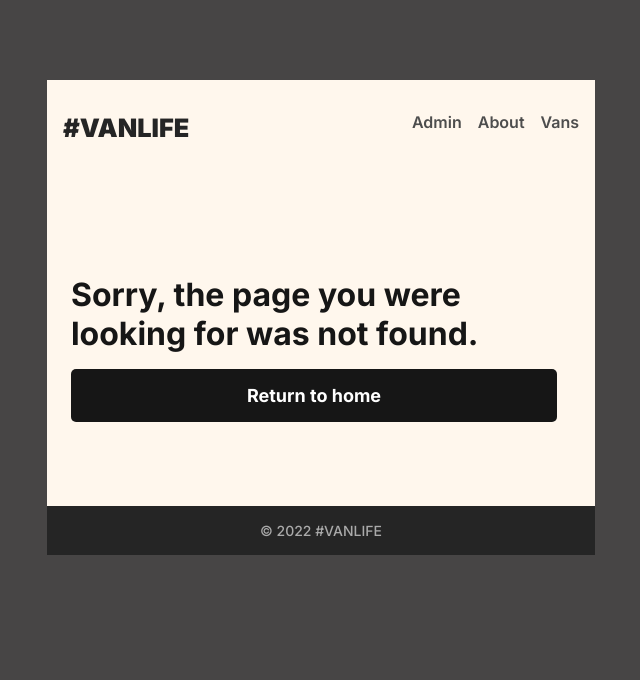
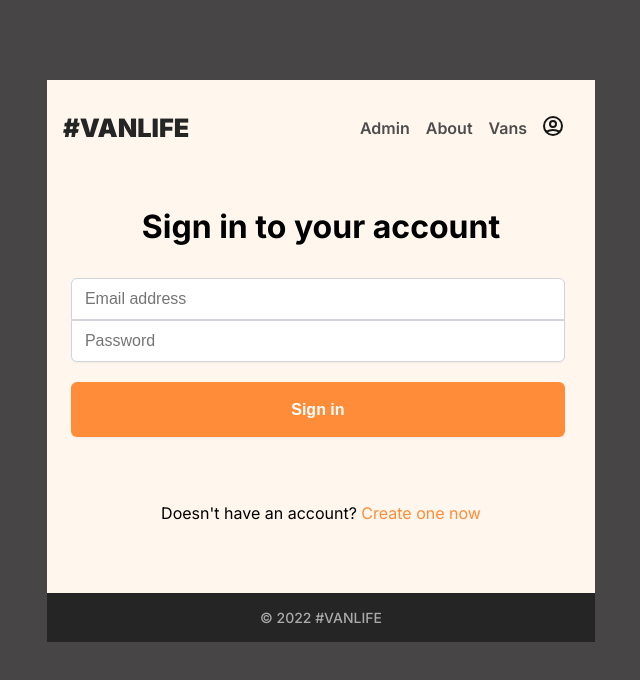
Before and after one commit to Donjheggo/Vanlife, a React (Vite) app: page /login in a window 1280 px wide. Before the commit this address had no page. Shown: the top 680 px of the page, without its empty margins (319-959 px from the left). Built offline with nearby package versions, Linux system fonts and the light colour scheme; what miragejs would draw is missing.

Commit message:
added login auth

```diff
--- a/public/css/style.css
+++ b/public/css/style.css
@@ -26,6 +26,10 @@ nav{
     /* padding: 2rem 1rem 2rem 1rem; */
 }
 
+.text-center{
+    text-align: center;
+}
+
 .nav-hero {
     font-style: normal;
     font-weight: 900;
@@ -50,6 +54,9 @@ a:hover {
 
 
 .links {
+    display: flex;
+    justify-content: center;
+    align-items: center;
     margin-left: auto;
     font-family: 'Inter';
     font-style: normal;
@@ -58,9 +65,11 @@ a:hover {
     color: #4D4D4D !important;
 }
 
-.about-link, .admin-link{
+.about-link, .admin-link, .vans-link{
     padding-right: 1rem;
 }
+
+
 
 footer {
     background-color: #252525;
@@ -552,3 +561,75 @@ footer {
     font-size: 18px;
     border-radius: 5px;
 }
+
+.signin-text{
+    font-style: normal;
+    font-weight: 700;
+    font-size: 32px;
+}
+
+.username-input{
+    box-sizing: border-box;
+    display: flex;
+    flex-direction: row;
+    align-items: center;
+    padding: 9px 13px;
+    width: 494px;
+    height: 42px;
+    background: #FFFFFF;
+    border: 1px solid #D1D5DB;
+    box-shadow: 0px 1px 2px rgba(0, 0, 0, 0.05);
+    border-radius: 6px 6px 0px 0px;
+    font-weight: 400;
+    font-size: 16px;
+}
+
+.password-input{
+    box-sizing: border-box;
+    display: flex;
+    flex-direction: row;
+    align-items: center;
+    padding: 9px 13px;
+    width: 494px;
+    height: 42px;
+    background: #FFFFFF;
+    border: 1px solid #D1D5DB;
+    box-shadow: 0px 1px 2px rgba(0, 0, 0, 0.05);
+    border-radius: 0px 0px 6px 6px;
+    font-weight: 400;
+    font-size: 16px;
+}
+
+.signin-btn{
+    width: 494px;
+    height: 55px;
+    background: #FF8C38;
+    box-shadow: 0px 1px 2px rgba(0, 0, 0, 0.05);
+    border-radius: 6px;
+    color: #FFFFFF;
+    font-weight: 700;
+    font-size: 16px;
+    border: 0;
+    margin-top: 20px;
+    margin-bottom: 50px;
+    cursor: pointer;
+}
+
+.signin-btn:disabled{
+    background-color: #4D4D4D;
+    cursor:default;
+}
+
+
+.signup-link{
+    color: #FF8C38;
+    margin-bottom: 50px;
+}
+
+.register-sec{
+    margin-bottom: 70px;
+}
+
+.text-warning{
+    color: red;
+}
--- a/src/App.jsx
+++ b/src/App.jsx
@@ -4,7 +4,9 @@ import {Route, RouterProvider, createBrowserRouter, createRoutesFromElements} fr
 import MainLayout from './components/MainLayout'
 import AdminLayout from './components/admin/AdminLayout'
 import NotFound from './components/NotFound'
+import AuthRequired from './components/AuthRequired'
 
+import Login from './pages/Login'
 import About from './pages/About'
 import Vans, { vansLoader } from './pages/vans/Vans'
 import Home from './pages/Home'
@@ -27,10 +29,12 @@ const router = createBrowserRouter(createRoutesFromElements(
       <Route path="/" element={<MainLayout/>}>
 
         <Route index element={<Home/>}/>
+        <Route path="login" element={<Login/>}/>
         <Route path="about" element={<About/>}/>
         <Route path="vans" element={<Vans />} errorElement={<NotFound/>} loader={vansLoader}/>
         <Route path="vans/:id" element={<VanDetails />}/>
 
+        <Route element={<AuthRequired/>}>
           <Route path="admin" element={<AdminLayout/>}>
             <Route index element={<Dashboard/>}/>
             <Route path="income" element={<Income/>} />
@@ -42,8 +46,9 @@ const router = createBrowserRouter(createRoutesFromElements(
               <Route path="pricing" element={<AdminVanPricing/>}/>
               <Route path="photos" element={<AdminVanPhotos/>}/>
             </Route>
+          </Route>
+        </Route>
 
-        </Route>
         <Route path="*" element={<NotFound/>}/>
       </Route>
 ))
--- a/src/api/api.js
+++ b/src/api/api.js
@@ -14,3 +14,20 @@ const getVans = async () => {
 }
 
 export default getVans;
+
+export const loginUser = async (creds) => {
+  const res = await fetch("/api/login",
+      { method: "post", body: JSON.stringify(creds) }
+  )
+  const data = await res.json()
+
+  if (!res.ok) {
+      throw {
+          message: data.message,
+          statusText: res.statusText,
+          status: res.status
+      }
+  }
+
+  return data
+}
--- /dev/null
+++ b/src/components/AuthRequired.jsx
@@ -0,0 +1,12 @@
+import React from 'react'
+import { Navigate, Outlet } from 'react-router-dom'
+
+const AuthRequired = () => {
+  const auth = {token: ''}
+  if(!auth.token){
+    return <Navigate to="/login" state={{message: 'You need to login first!'}}/>
+  }
+  return <Outlet />
+}
+
+export default AuthRequired
--- a/src/components/Header.jsx
+++ b/src/components/Header.jsx
@@ -1,5 +1,6 @@
 import React from 'react'
 import {NavLink } from 'react-router-dom'
+import signinImg from "/images/signin.svg"
 
 
 const Header = () => {
@@ -30,6 +31,11 @@ const Header = () => {
               className={({isActive}) => isActive ? "vans-link active-link" : "vans-link "}>
               Vans
             </NavLink>
+            <NavLink
+              to="/login"
+              className={({isActive}) => isActive ? "vans-link active-link" : "signin-link "}>
+              <img src={signinImg} className="signin-logo"/>
+            </NavLink>
           </div>
 
       </header>
--- /dev/null
+++ b/src/pages/Login.jsx
@@ -0,0 +1,52 @@
+import React from 'react'
+import { Link, useLocation } from 'react-router-dom'
+import { loginUser } from '../api/api'
+
+const Login = () => {
+  const [formData, setFormData] = React.useState({
+    email: "",
+    password: ""
+  })
+  const [status, setStatus] = React.useState('idle')
+  const [error, setError] = React.useState(null)
+
+  const handleForm = (e) => {
+    const {name, value} = e.target
+    setFormData(prev => ({...prev, [name]: value}))
+  }
+
+  const handleSubmit = async (e) => {
+    e.preventDefault()
+    setStatus("submitting")
+    try{
+      const data = await loginUser(formData)
+      console.log(data)
+      setStatus("idle")
+      setError(null)
+    }catch(error){
+      setError(error)
+    }
+  }
+
+  const errorMsg = error?.message ? error.message : null
+  const btnStatus = status === "submitting" ? true : false
+  const location = useLocation()
+
+  return (
+    <div className='container'>
+        {error && <p className='text-center text-warning'>{errorMsg}</p>}
+        {location.state && <p className='text-center text-warning'>{location.state.message}</p>}
+        <p className='signin-text text-center'>Sign in to your account</p>
+        <form onSubmit={handleSubmit}>
+            <input onChange={handleForm} name="email" type="email" value={formData.username} className='username-input' placeholder='Email address'/>
+            <input onChange={handleForm} name="password" type="password" value={formData.password} className='password-input' placeholder='Password'/>
+            <button className='signin-btn' disabled={btnStatus}>Sign in</button>
+        </form>
+        <div className='register-sec'>
+            <p className='text-center'>Doesn't have an account? <Link className='signup-link'>Create one now</Link></p>
+        </div>
+    </div>
+  )
+}
+
+export default Login
--- a/src/server/server.js
+++ b/src/server/server.js
@@ -4,6 +4,7 @@ import { createServer, Model, Response } from "miragejs";
 createServer({
     models: {
         vans: Model,
+        users: Model
     },
 
     seeds(server){
@@ -60,6 +61,15 @@ createServer({
             type: 'Rugged',
             image: '/images/vans/6.jpg'
         });
+        server.create("user",
+        {
+            id: 123,
+            email: "christianjheggfer@gmail.com",
+            password: "password123",
+            firstName: "Christian Jhegg",
+            lastName: "Fermilan"
+        }
+        )
     },
 
     routes() {
@@ -74,6 +84,19 @@ createServer({
             const id = request.params.id
             return schema.vans.find(id)
         })
+        this.post("/login", (schema, request) => {
+            const { email, password } = JSON.parse(request.requestBody)
+            const foundUser = schema.users.findBy({ email, password })
+            if (!foundUser) {
+                return new Response(401, {}, { message: "No user with those credentials found!" })
+            }
+
+            foundUser.password = undefined
+            return {
+                user: foundUser,
+                token: "SampleToken123"
+            }
+        })
     }
 
 })
```
Also changed, not shown: public/images/signin.svg (added). Lines whose indentation alone changed are shown as unchanged.
